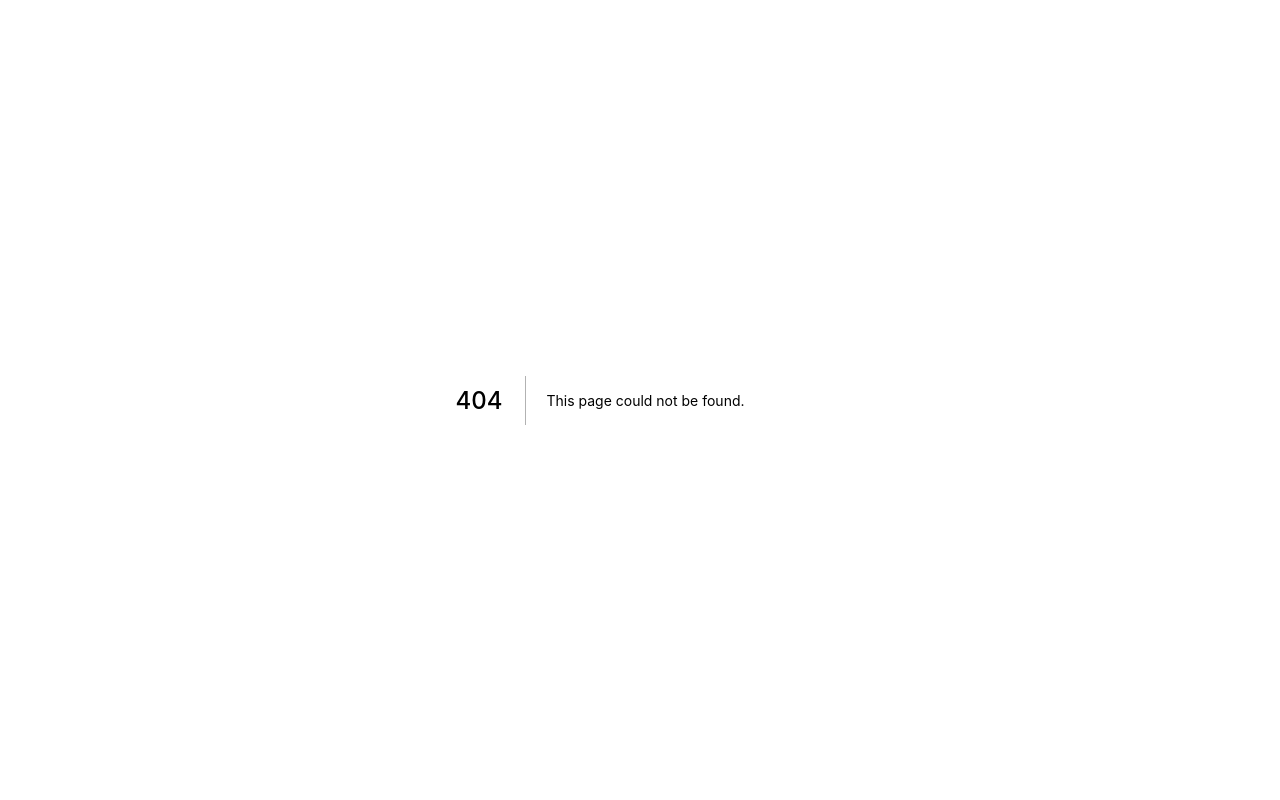
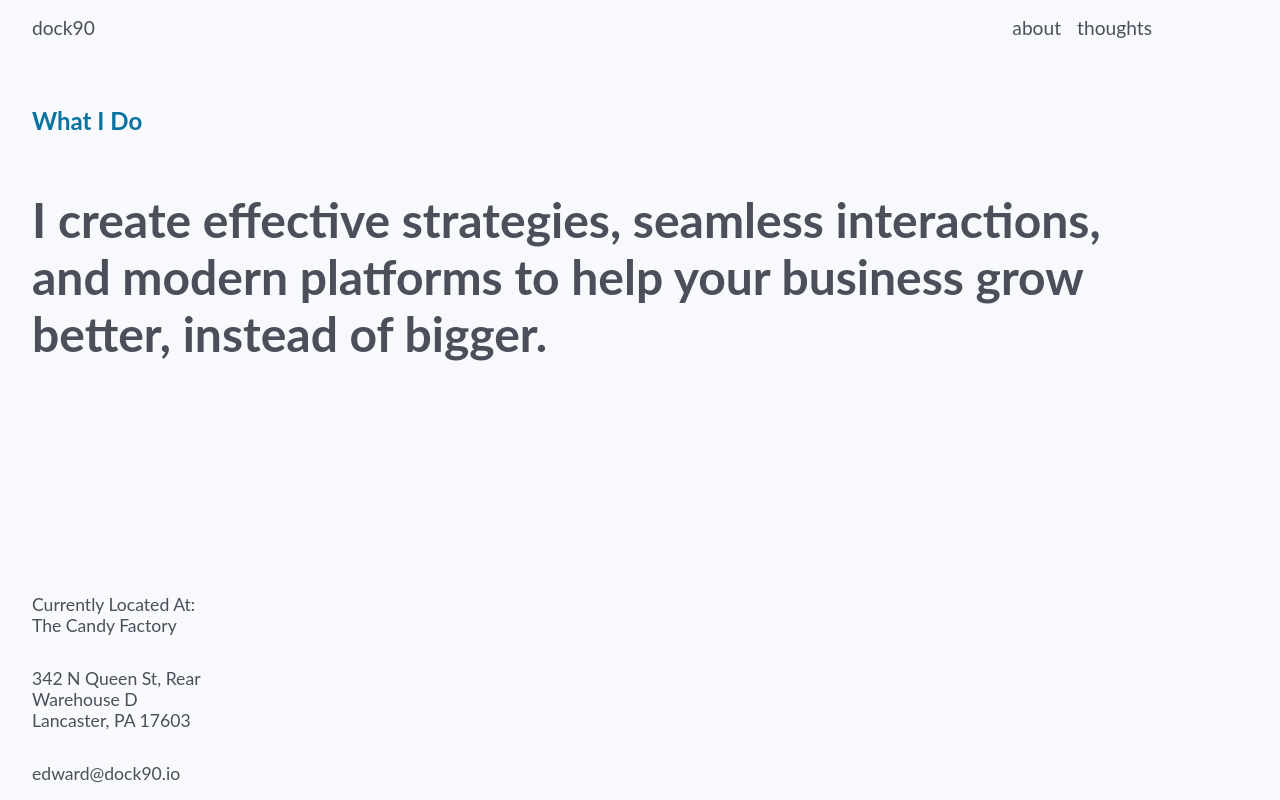
Before and after one commit to dock90/sofancy, a Next.js app: page /about in a window 1280 px wide. Before the commit this address had no page. Built offline with nearby package versions, Linux system fonts and the light colour scheme.

Commit message:
Update messaging

```diff
--- a/components/Header.js
+++ b/components/Header.js
@@ -25,6 +25,7 @@ const NavLink = styled.a`
   text-decoration: none;
   font-size: 1.2rem;
   font-family: Lato;
+  margin-right: 1rem;
 
   :hover {
     opacity: 0.75;
@@ -35,12 +36,15 @@ const NavLink = styled.a`
 const Header = () => (
   <Container>
     <Logo>
-      <Link href="/">
+      <Link href='/'>
         <NavLink>dock90</NavLink>
       </Link>
     </Logo>
     <Links>
-      <Link href="/thoughts">
+      <Link href='/about'>
+        <NavLink>about</NavLink>
+      </Link>
+      <Link href='/thoughts'>
         <NavLink>thoughts</NavLink>
       </Link>
     </Links>
--- a/pages/_app.js
+++ b/pages/_app.js
@@ -12,9 +12,11 @@ const GlobalStyle = createGlobalStyle`
     color: #4c4f5a;
     max-width: 1200px;
   }
+
   p {
     font-size: 1.1rem;
   }
+
   a {
     text-decoration: none;
     color: #0872a1;
--- /dev/null
+++ b/pages/about.js
@@ -0,0 +1,74 @@
+import Head from 'next/head'
+import styled from 'styled-components'
+// components
+import Header from '../components/Header'
+import Footer from '../components/Footer'
+
+// styles
+const Container = styled.div`
+  display: grid;
+  grid-template-rows: 50px 1fr;
+  grid-template-columns: 1fr;
+  height: 100vh;
+`
+
+const Body = styled.div`
+  margin: 2rem;
+`
+
+const Intro = styled.div`
+  display: grid;
+  grid-template-columns: 1fr;
+  grid-template-rows: 1fr;
+  margin-bottom: 1rem;
+
+  h1 {
+    font-size: 3rem;
+  }
+
+  h3 {
+    font-size: 1.5rem;
+    color: #0872a1;
+  }
+`
+
+const Overview = styled.div`
+  display: grid;
+  grid-template-columns: 1fr;
+  grid-template-rows: 1fr;
+
+  h2 {
+    font-size: 2rem;
+  }
+
+  h3 {
+    font-size: 1.5rem;
+    color: #0872a1;
+  }
+`
+
+const About = () => (
+  <Container>
+    <Head>
+      <title>About | Dock90</title>
+    </Head>
+    <Header />
+    <Body>
+      <Intro>
+        <h3>What I Do</h3>
+        <h1>I create <span>effective strategies</span>, <span>seamless interactions</span>, and <span>modern platforms</span> to help your business grow better, instead of bigger.</h1>
+      </Intro>
+      {/* <Overview>
+        <h3>What does better look like?</h3>
+        <h2>Streamline</h2>
+        <p>Take what you are doing already, and transform your business with automated integrations and optimized processes.</p>
+        <h2>Innovate</h2>
+        <p>Go in a new direction and bring new ideas to life.</p>
+        <h2>Execute</h2>
+      </Overview> */}
+    </Body>
+    <Footer />
+  </Container>
+)
+
+export default About
```
Also changed, not shown: pages/index.js (+25 -6 lines), pages/thoughts.js (+1 -9 lines).
